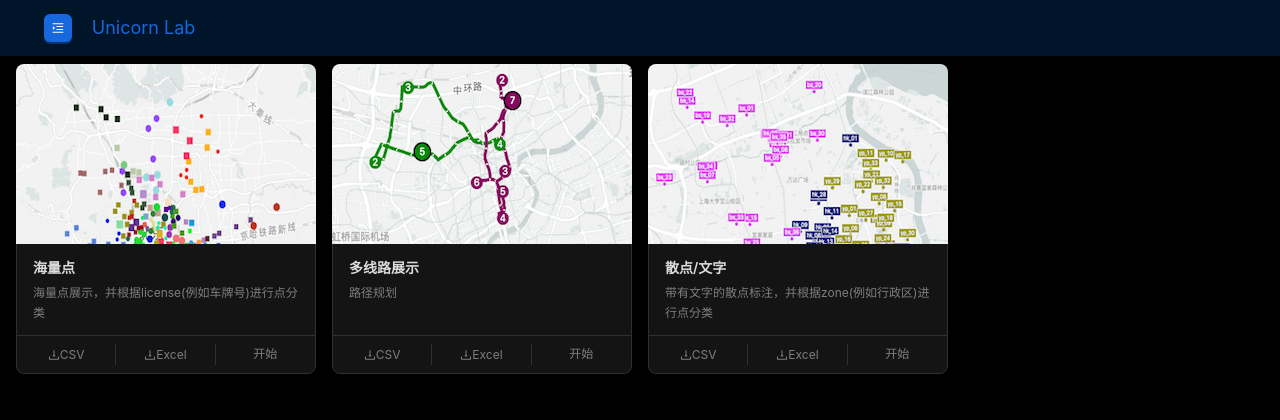
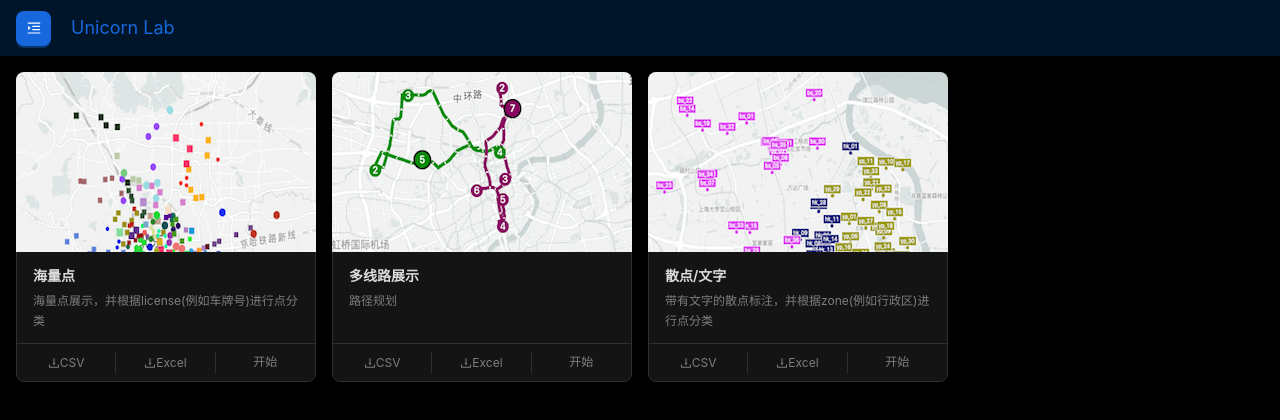
Before and after one commit to gycsee/unicorn-lab, a React (Create React App) app: page / in a window 1280 px wide. Shown: the top 420 px of the page. Built offline with nearby package versions, Linux system fonts and the light colour scheme.

Commit message:
style: Code format

```diff
--- a/src/components/Gd/GdSetting.js
+++ b/src/components/Gd/GdSetting.js
@@ -1,5 +1,5 @@
 import React from 'react';
-import { Radio, Checkbox, Button, Popover, Divider } from 'antd';
+import { Radio, Checkbox, Button, Popover, Divider, FloatButton } from 'antd';
 import {
   SettingFilled,
 } from '@ant-design/icons';
@@ -25,12 +25,6 @@ const featureOptions = [
   { label: '建筑物', value: 'building'},
 ]
 const useStyles = createUseStyles({
-  root: {
-    position: 'absolute',
-    right: '10px',
-    top: '20px',
-    zIndex: 150,
-  },
   Popover: {
     maxWidth: 400,
   },
@@ -102,10 +96,20 @@ const GdSetting = ({
       title={false}
       trigger="click"
       content={panel}
-      visible={visible}
+      open={visible}
       {...popoverProps}
     >
-      <Button onClick={visibleTriggle} className={classes.root} shape="circle" icon={<SettingFilled style={{ color: '#177ddc'}} />} />
+      <Button
+        onClick={visibleTriggle}
+        style={{
+          position: 'absolute',
+          right: '10px',
+          top: '20px',
+          zIndex: 150,
+        }}
+        shape="circle"
+        icon={<SettingFilled />}
+      />
     </Popover>
   );
 }
--- a/src/components/Gd/config.js
+++ b/src/components/Gd/config.js
@@ -1,9 +1,16 @@
-export default {
+const config = {
   AMAP_KEY: 'a5383c0232f1a76ca1e4d34584ee6fec',
   VERSION: '1.4.15',
   AMAP_API_DRIVING: 'https://restapi.amap.com/v3/direction/driving',
   AMAP_API_TRUCK: 'https://restapi.amap.com/v4/direction/truck',
   AMAP_DRIVING_KEY: 'e17fafe279209e4b3a303cc907347277',
-  webKeyArray: ['dd46ed9e6ebd469c1e79bfbec18d29e8', '60a7913d5f083ebdacfdeef41b1b4bcc', '8787d0e61034eec6673413b52458d513', '9cd6698209b7c07d299c9421552693ac'],
+  webKeyArray: [
+    'dd46ed9e6ebd469c1e79bfbec18d29e8',
+    '60a7913d5f083ebdacfdeef41b1b4bcc',
+    '8787d0e61034eec6673413b52458d513',
+    '9cd6698209b7c07d299c9421552693ac',
+  ],
   travelWays: [0, 1, 2, 3, 4, 5, 6], // 交通方式，0: 小轿车；1、2、3、4；货车；5: 步行；6: 骑行；
-}
+};
+
+export default config;
--- a/src/components/SampleDataViewer/SampleCsvModal.js
+++ b/src/components/SampleDataViewer/SampleCsvModal.js
@@ -40,7 +40,7 @@ const SampleCsvModal = ({
       </Button>
       <Modal
         title="示例数据"
-        visible={visible}
+        open={visible}
         footer={null}
         centered={true}
         width={900}
--- a/src/containers/GdPages/MassMarker.js
+++ b/src/containers/GdPages/MassMarker.js
@@ -69,7 +69,6 @@ const MassMarker = ({ mapStyle }) => {
     }
   }, [])
 
-  const [columns, setColumns] = React.useState([]);
   const [groups, setGroups] = React.useState(Map());
   const [groupStyles, setGroupStyles] = React.useState({});
   const [info, setInfo] = React.useState(Map({
@@ -91,7 +90,6 @@ const MassMarker = ({ mapStyle }) => {
 
   const handleFileChange = async (parsedData, f) => {
     if (parsedData.length === 0) {
-      setColumns([]);
       setGroups(Map());
       setGroupStyles({})
       return null;
@@ -138,8 +136,6 @@ const MassMarker = ({ mapStyle }) => {
     }
     setGroups(groupsMap);
     setGroupStyles(groupStyleOptions)
-    setColumns(parsedDataColumns);
-
   }
 
   const option = {
--- a/src/containers/Public/index.js
+++ b/src/containers/Public/index.js
@@ -17,22 +17,6 @@ const AboutUs = loadable(() => import('./AboutUs'));
 const Setting = loadable(() => import('./Setting'));
 
 const useStyles = createUseStyles({
-  Layout: {
-    width: '100vw',
-    height: '100vh',
-    // background: '#fff',
-  },
-  Header: {
-    position: 'fixed',
-    zIndex: 1,
-    width: '100%',
-    padding: 0,
-    boxShadow: 'rgba(0, 0, 0, 0.08) 0px 1px 4px 0px',
-    // backgroundColor: 'rgb(255, 255, 255)',
-    display: 'flex',
-    alignItems: 'center',
-    justifyContent: 'space-between',
-  },
   headerLeft: {
     display: 'flex',
     alignItems: 'center',
@@ -47,38 +31,47 @@ const useStyles = createUseStyles({
     padding: '0 20px',
     color: 'inherit',
   },
-  Content: {
-    // background: '#fff',
-    padding: '16px 16px',
-    marginTop: '48px',
-  },
-  trigger: {
-    width: '48px',
-    height: '48px',
-  },
 })
 
 const Public = () => {
   const classes = useStyles();
   return (
-    <Layout className={classes.Layout}>
-      <Header className={classes.Header}>
+    <Layout style={{ width: '100vw', height: '100vh', overflowX: 'hidden' }}>
+      <Header
+        style={{
+          padding: '0 16px',
+          position: 'sticky',
+          top: 0,
+          zIndex: 1,
+          width: '100%',
+          paddingInline: '0px!important',
+          boxShadow: 'rgba(0, 0, 0, 0.08) 0px 1px 4px 0px',
+          display: 'flex',
+          alignItems: 'center',
+          justifyContent: 'space-between',
+        }}
+      >
         <div className={classes.headerLeft}>
-          <Button type="primary" className={classes.trigger} icon={<MenuUnfoldOutlined />} />
-          <Link className={classes.logoTitle} to="/">Unicorn Lab</Link>
+          <Button type="primary" size="large" icon={<MenuUnfoldOutlined />} />
+          <Link className={classes.logoTitle} to="/">
+            Unicorn Lab
+          </Link>
         </div>
-        <div className={classes.headerRight}>
-        </div>
+        <div className={classes.headerRight}></div>
       </Header>
-      <Content className={classes.Content}>
+      <Content
+        style={{
+          padding: '16px',
+        }}
+      >
         <Switch>
-          <Route exact path="/" >
+          <Route exact path="/">
             <Home />
           </Route>
-          <Route path="/about" >
+          <Route path="/about">
             <AboutUs />
           </Route>
-          <Route path="/setting" >
+          <Route path="/setting">
             <Setting />
           </Route>
           <Redirect to="/" />
```
